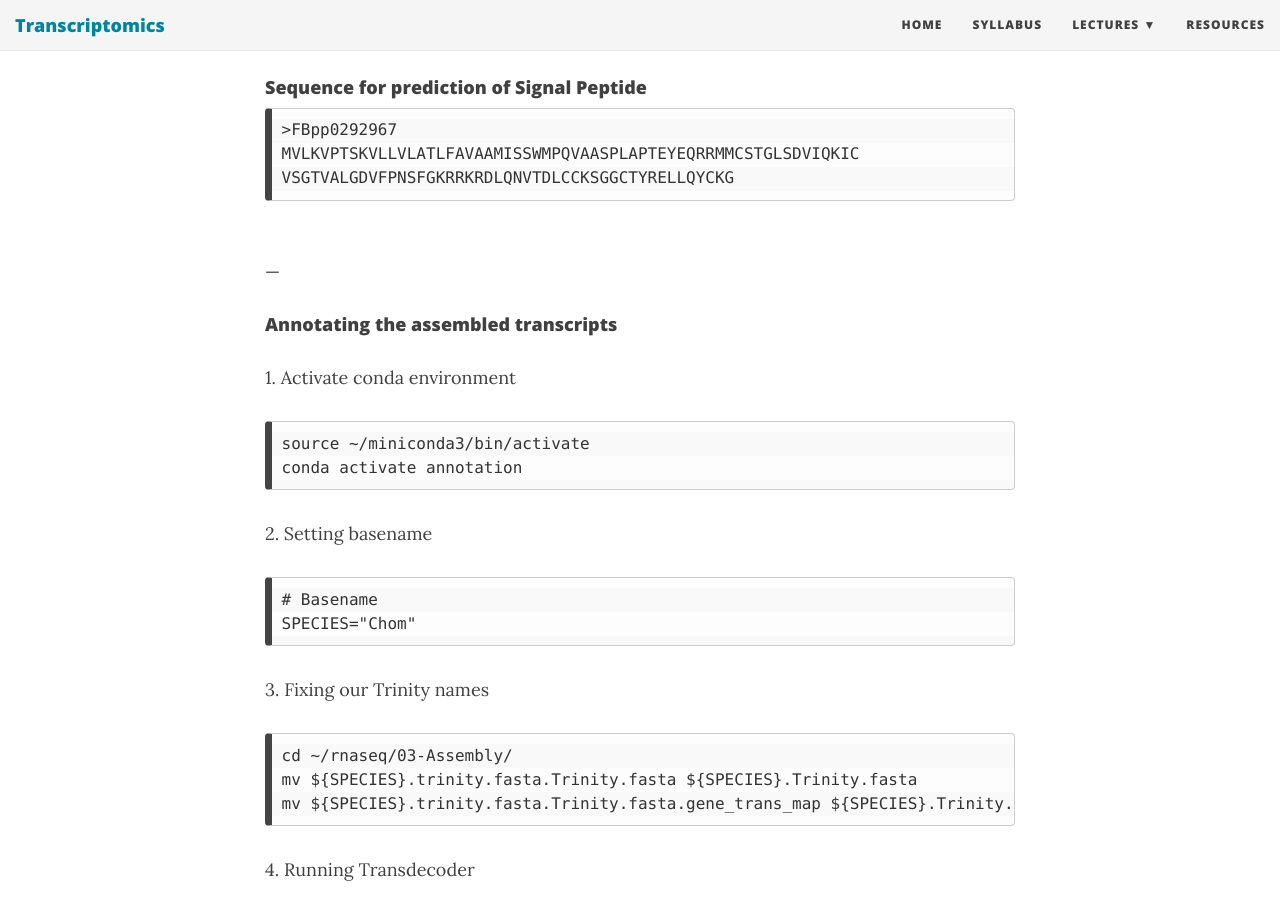
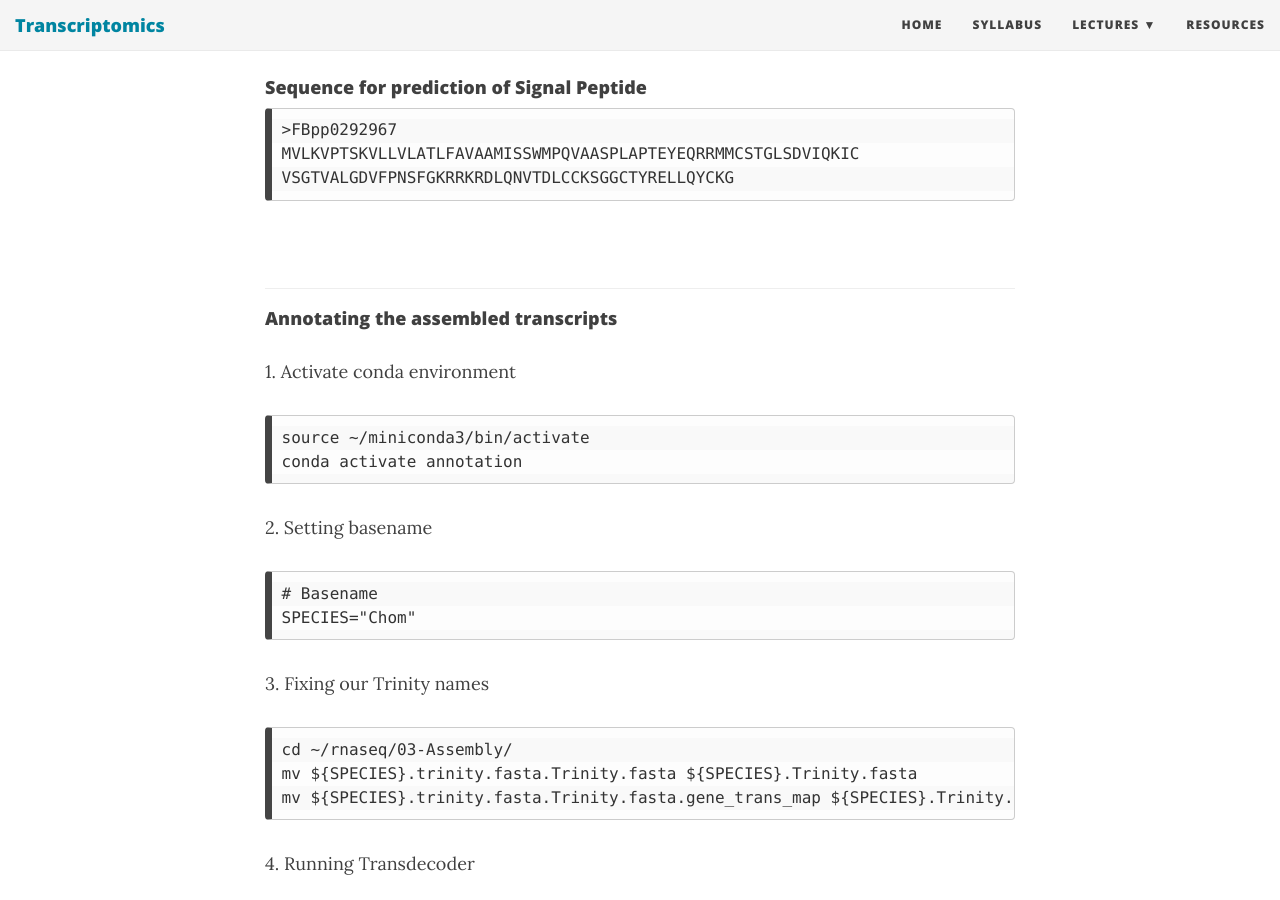
Before and after one commit to tttorres/transcriptomics, a Jekyll site: the page built from _posts/2025-01-28-Day04.md, in a window 1280 px wide and 900 px high, scrolled down 2282 px. Built offline with Jekyll 4.4.1, drawn with Linux system fonts in a browser that asks for light colours; nearby versions of some CDN libraries.

Commit message:
Update 2025-01-28-Day04.md

````diff
--- a/_posts/2025-01-28-Day04.md
+++ b/_posts/2025-01-28-Day04.md
@@ -91,6 +91,7 @@
 VSGTVALGDVFPNSFGKRRKRDLQNVTDLCCKSGGCTYRELLQYCKG
 ```
 &nbsp;
+
 ---
 
 #### Annotating the assembled transcripts
@@ -229,7 +230,9 @@
 $TRINOTATE_HOME/Trinotate
 ```
 
+&nbsp;
 
+---
 
 #### Files for today's class (from the oven):
 
````
